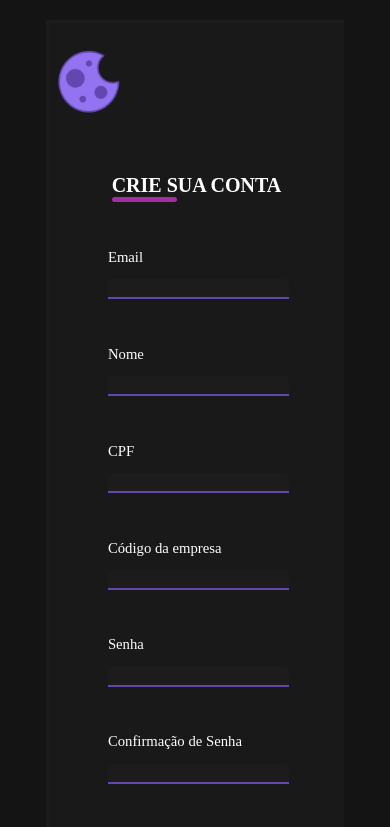
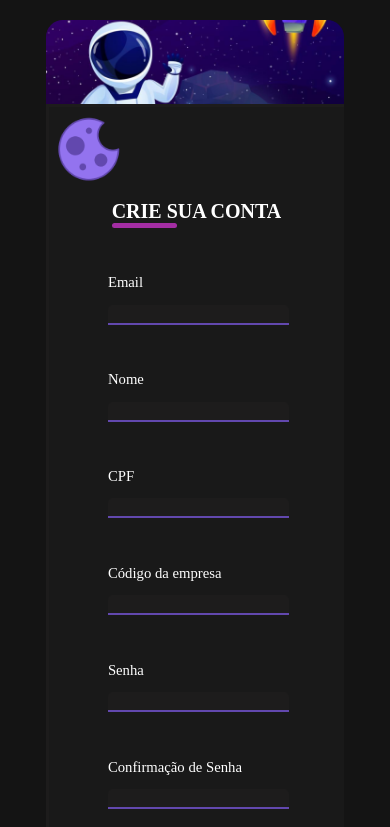
Before and after one commit to PI-Streamoon/streamsecure, a website: page site/public/cadastro.html in a window 390 px wide. Shown: the top 827 px of the page. Drawn offline with Linux system fonts and the light colour scheme; a web font is replaced by a local one.

Commit message:
correção na imagem da tela de cadastro

```diff
--- a/site/public/css/styleCadastro.css
+++ b/site/public/css/styleCadastro.css
@@ -133,9 +133,16 @@ body {
         display: flex;
         justify-content: center;
         width: 85vw;
+        flex-direction: column-reverse;
         align-items: center;
         text-align: justify;
-
+    }
+    #cadastro #imagemLogo{
+        margin-top: 1vh;
+        margin-bottom: 2vh;
+    }
+    #imagemLogo #logo{
+        height: 8vh;
     }
     #cadastro .inputs{
         width: 60%;
@@ -153,7 +160,12 @@ body {
         border-radius: 0%;
     }
     #cadastro #astronautaImg {
-        display: none;
+        width: 90%;
+        border-top-left-radius: 2vh;
+        border-top-right-radius: 2vh;
+        border-bottom-left-radius: 0;
+        border-bottom-right-radius: 0;
+        height: 10vh;
     }
     #cadastro p{
         font-size: 92%;
```
